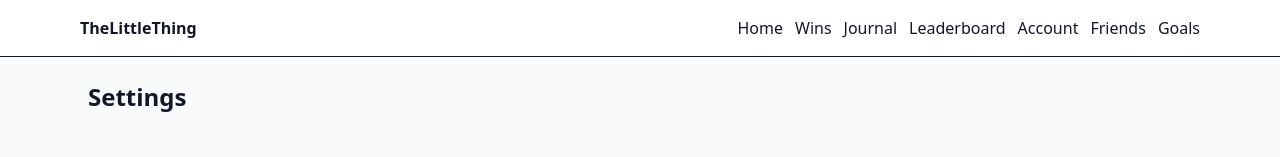
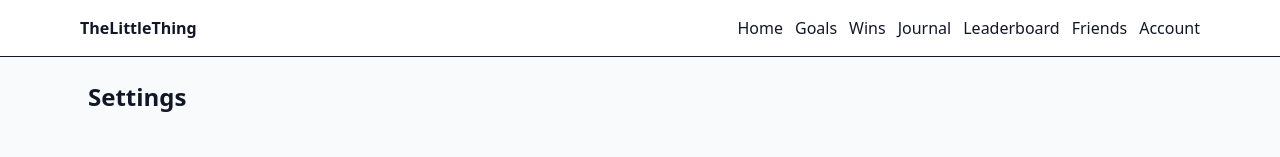
Before and after one commit to nas0404/TheLittleThings, a React (Vite) app in the folder frontend/: page /settings in a window 1280 px wide. Shown: the top 157 px of the page. Built offline with nearby package versions, Linux system fonts and the light colour scheme; no server answers.

Commit message:
changed nav bar

```diff
--- a/frontend/src/layouts/RootLayout.tsx
+++ b/frontend/src/layouts/RootLayout.tsx
@@ -82,13 +82,14 @@ export default function RootLayout({ children }: Props) {
   }, [fetchAll]);
 
   // avatar initials fallback
-  const initials =
+  /*{const initials =
     (me?.username ?? "")
       .split(/\s+/)
       .filter(Boolean)
       .map((s) => s[0]?.toUpperCase() ?? "")
       .join("")
       .slice(0, 2) || "?";
+    */
 
   return (
     <div className="min-h-screen bg-gray-50 text-gray-900">
@@ -100,7 +101,7 @@ export default function RootLayout({ children }: Props) {
             </NavLink>
             <div className="ml-auto flex items-center gap-3">
               <NavLink to="/home" className="hover:underline">Home</NavLink>
-
+              <NavLink to="/create-goals" className="hover:underline">Goals</NavLink>
               {/*
               <NavLink to="/settings" className="hover:underline">Settings</NavLink>
               <NavLink to="/about" className="hover:underline">About</NavLink>
@@ -110,10 +111,10 @@ export default function RootLayout({ children }: Props) {
               <NavLink to="/wins" className="hover:underline">Wins</NavLink>
               <NavLink to="/journal" className="hover:underline">Journal</NavLink>
               <NavLink to="/leaderboard" className="hover:underline">Leaderboard</NavLink>
+              <NavLink to="/friends" className="hover:underline">Friends</NavLink>
               <NavLink to="/user" className="hover:underline">Account</NavLink>
-              <NavLink to="/friends" className="hover:underline">Friends</NavLink>
-              <NavLink to="/create-goals" className="hover:underline">Goals</NavLink>
 
+              {/*
               {me && (
                 <span className="ml-4 inline-flex items-center gap-2 rounded-full bg-gray-100 px-3 py-1 text-sm font-medium text-gray-700">
                   {profile?.avatarUrl ? (
@@ -130,6 +131,7 @@ export default function RootLayout({ children }: Props) {
                   <span>{profile?.displayName ?? me.username}</span>
                 </span>
               )}
+                */}
             </div>
           </nav>
         </header>
```
